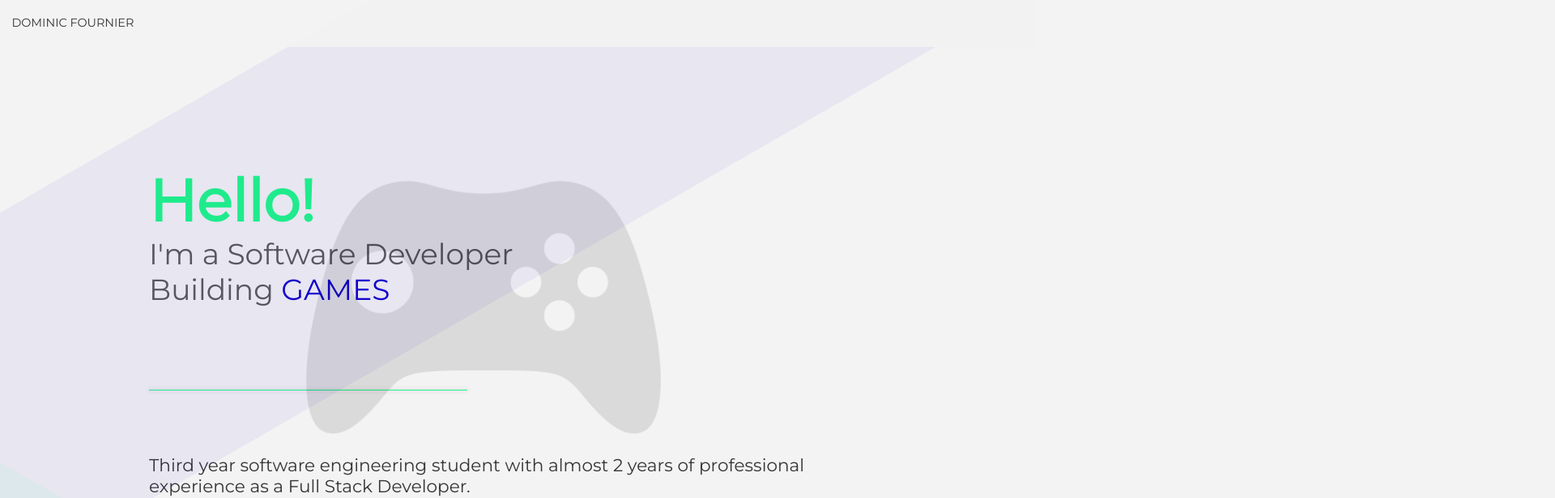
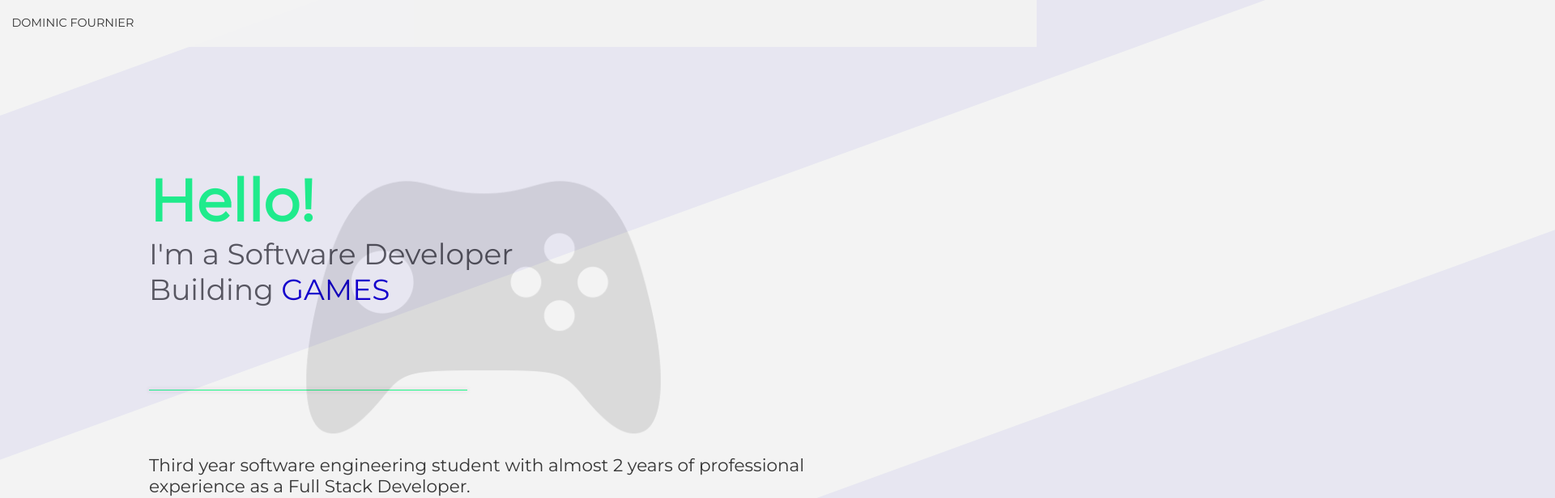
Before and after one commit to DominicF96/Portfolio, a Next.js app: page / in a window 1280 px wide. Shown: the top 616 px of the page at 81% size, 1920 px wide, since content can reach past the window. Built offline with nearby package versions, Linux system fonts and the light colour scheme.

Commit message:
Moved away from Font Awesome due to repeated issues, now using friconix.

```diff
--- a/components/nav.js
+++ b/components/nav.js
@@ -5,10 +5,10 @@ const Nav = () => {
     <div id="nav">
       <div>Dominic Fournier</div>
       <div>
-        <a href="mailto:dominicfournier@outlook.com"><i className="fas fa-2x fa-envelope-open-text"/></a>
-        <a target="_blank" href="/files/CV_Dominic_Fournier2020.pdf"><i className="fa fa-2x fa-file-invoice"/></a>
-        <a target="_blank" href="https://github.com/DominicF96"><i className="fab fa-2x fa-github-square"/></a>
-        <a target="_blank" href="https://www.linkedin.com/in/dominic-fournier-1b068212a/"><i className="fab fa-2x fa-linkedin"/></a>
+        <a href="mailto:dominicfournier@outlook.com"><i className="fi-xnsuxl-envelope-text-solid"/></a>
+        <a target="_blank" href="/files/CV_Dominic_Fournier2020.pdf"><i className="fi-xnsuxl-file-solid"/></a>
+        <a target="_blank" href="https://github.com/DominicF96"><i className="fi-xnsuxl-github"/></a>
+        <a target="_blank" href="https://www.linkedin.com/in/dominic-fournier-1b068212a/"><i className="fi-cnsuxl-linkedin"/></a>
       </div>
     </div>
   );
--- a/pages/index.js
+++ b/pages/index.js
@@ -3,7 +3,7 @@ import Nav from '../components/nav';
 import Catchphrase from '../components/catchphrase';
 import Knowledge from '../components/knowledge';
 import Projects from '../components/projects';
-import "../stylesheets/index.scss";
+import "../styles/index.scss";
 
 const Home = () => {
 
@@ -31,7 +31,7 @@ const Home = () => {
       <Head>
         <title>Dominic Fournier | Portfolio</title>
         <link rel="icon" href="/favicon.ico" />
-        <script src="https://kit.fontawesome.com/7dd45aaf72.js" crossorigin="anonymous"></script>
+        <script defer src="https://friconix.com/cdn/friconix.js"> </script>
       </Head>
       <main>
         {logTrashTalk()}
@@ -50,10 +50,10 @@ const Home = () => {
       <footer>
         &copy; Dominic Fournier 2020, All Rights Reserved.
         <div className="links">
-        <a href="mailto:dominicfournier@outlook.com"><i className="fas fa-2x fa-envelope-open-text"/></a>
-        <a target="_blank" href="/files/CV_Dominic_Fournier2020.pdf"><i className="fa fa-2x fa-file-invoice"/></a>
-        <a target="_blank" href="https://github.com/DominicF96"><i className="fab fa-2x fa-github-square"/></a>
-        <a target="_blank" href="https://www.linkedin.com/in/dominic-fournier-1b068212a/"><i className="fab fa-2x fa-linkedin"/></a>
+        <a href="mailto:dominicfournier@outlook.com"><i className="fi-xnsuxl-envelope-text-solid"/></a>
+        <a target="_blank" href="/files/CV_Dominic_Fournier2020.pdf"><i className="fi-xnsuxl-file-solid"/></a>
+        <a target="_blank" href="https://github.com/DominicF96"><i className="fi-xnsuxl-github"/></a>
+        <a target="_blank" href="https://www.linkedin.com/in/dominic-fournier-1b068212a/"><i className="fi-cnsuxl-linkedin"/></a>
       </div>
       </footer>
     </div>
--- a/stylesheets/components/nav.scss
+++ b/styles/components/nav.scss
@@ -23,6 +23,7 @@
       color: $dark;
 
       i {
+        font-size: 1.5em;
         cursor: pointer;
         color: rgba($primary, 0.8);
 
--- a/stylesheets/global.scss
+++ b/styles/global.scss
@@ -71,7 +71,7 @@ h6 {
   border-radius: $radius;
   height: 350vh;
   width: 400px;
-  transform: rotate(60deg);
+  transform: rotate(70deg);
   background-color: rgba($secondary, 0.05);
   position: absolute;
   z-index: 0;
@@ -83,7 +83,7 @@ h6 {
   border-radius: $radius;
   height: 3000px;
   width: 400px;
-  transform: rotate(-60deg);
+  transform: rotate(-70deg);
   background-color: rgba($primary, 0.05);
   position: absolute;
   z-index: 1;
@@ -91,11 +91,11 @@ h6 {
 
 .angled_square_3 {
   left: 35vw;
-  top: 0vh;
+  top: -80vh;
   border-radius: $radius;
   height: 400vh;
   width: 400px;
-  transform: rotate(60deg);
+  transform: rotate(70deg);
   background-color: rgba($secondary, 0.05);
   position: absolute;
   z-index: 0;
@@ -224,7 +224,7 @@ h6 {
 
 /* width */
 ::-webkit-scrollbar {
-  width: 10px;
+  width: 0.8%;
 }
 
 /* Track */
@@ -288,6 +288,7 @@ footer {
       color: $dark;
 
       i {
+        font-size: 2em;
         cursor: pointer;
         color: rgba($primary, 0.8);
 
@@ -297,7 +298,7 @@ footer {
       }
 
       &:not(:last-child) {
-        margin-right: 0.5em !important;
+        margin-right: 1em !important;
       }
     }
   }
```
Also changed, not shown: package.json (+7 -0 lines), styles/animations.scss (renamed from stylesheets/animations.scss), styles/components/catchphrase.scss (renamed from stylesheets/components/catchphrase.scss), styles/components/knowledge.scss (renamed from stylesheets/components/knowledge.scss), styles/components/project.scss (renamed from stylesheets/components/project.scss), styles/index.scss (renamed from stylesheets/index.scss), styles/variables.scss (renamed from stylesheets/variables.scss), 1 other file (tests, documents, lock files or other folders).
